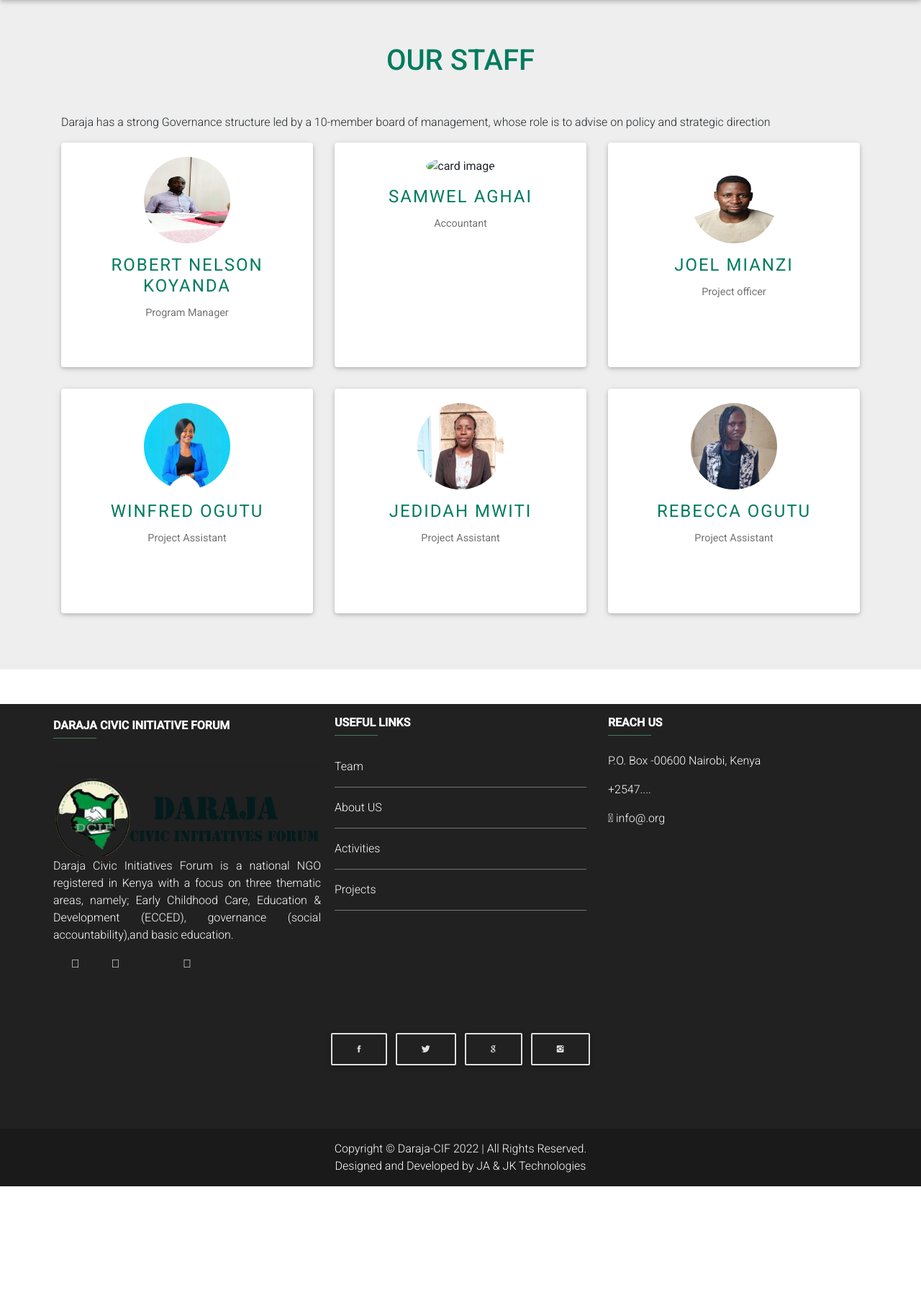
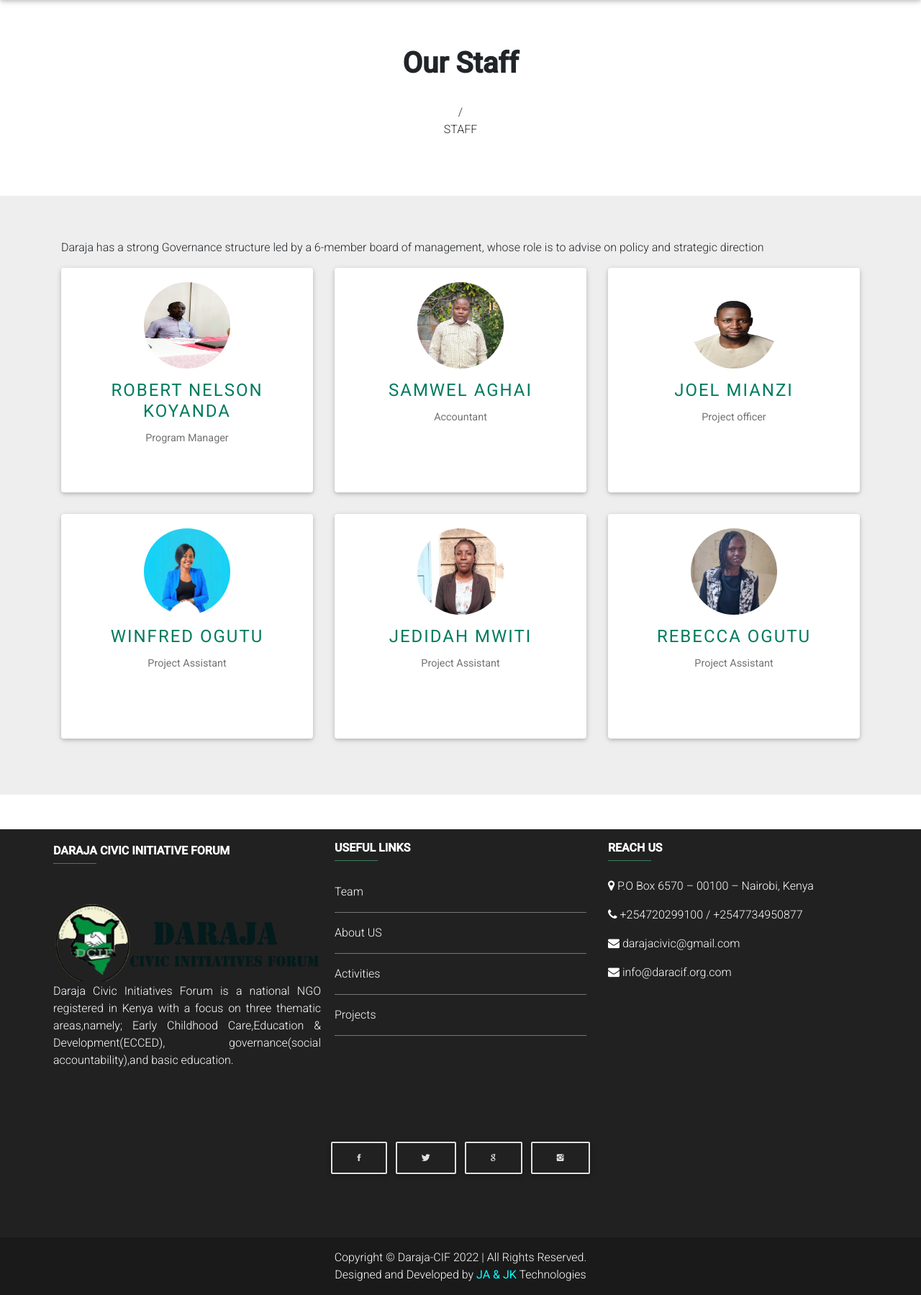
Before and after one commit to juma-moringa/Daraja-CIF, a Django app: page /staff/ in a window 1280 px wide. Shown: the part 82-1881 px from the top of the page at 72% size. Before the commit the page ends 1730 px from the top, so only its background shows below. Run offline with Django 3.2, Linux system fonts and the light colour scheme; some libraries are stand-ins or nearby versions; some web fonts are replaced.

Commit message:
updates doneto staff html

```diff
--- a/darajacifapp/templates/footer.html
+++ b/darajacifapp/templates/footer.html
@@ -18,16 +18,15 @@
                 <hr>
 
                 <img src="{% static 'assets/logo.png' %}" alt="" class="img-fluid mt-0 mb-0 footerlogo">
-                <p class="text-justify"> Daraja Civic Initiatives Forum is a national NGO registered in Kenya with a
+                <p class="text-justify">Daraja Civic Initiatives Forum is a national NGO registered in Kenya with a
                     focus on
-                    three thematic areas, namely; Early Childhood Care, Education & Development (ECCED),
-                    governance (social accountability),and basic education.
+                    three thematic areas,namely; Early Childhood Care,Education & Development(ECCED),
+                    governance(social accountability),and basic education.
                 </p>
                 <div class="col-md-6 col-lg-7 d-flex justify-content-around align-items-center w-75">
-                    <a class="fb-ic"><i class="fab fb fa-facebook-f white-text mr-4"> </i></a>
-                    <a class="tw-ic"><i class="fab tweet fa-twitter white-text mr-4"> </i></a>
-                    <a class="li-ic"><i class="fab linked fa-linkedin-in white-text mr-4"> </i></a>
-                    <a class="ins-ic"><i class="fab insta fa-instagram white-text"> </i></a>
+                    <!-- <a class="fb-ic"><i class="fa fb fa-facebook-f white-text mr-4"> </i></a>
+                    <a class="tw-ic"><i class="fa tweet fa-twitter white-text mr-4"> </i></a>
+                    <a class="ins-ic"><i class="fa insta fa-instagram white-text"> </i></a> -->
                 </div>
             </div>
 
@@ -55,9 +54,10 @@
                 <h6 class="text-uppercase font-weight-bold">Reach Us</h6>
                 <hr class="green darken-4 accent-2 mb-3 mt-0 d-inline-block mx-auto" style="width: 60px;">
                 <div class="contact">
-                    <p><i class="fal fa-map-marker-alt"></i> P.O. Box -00600 Nairobi, Kenya</p>
-                    <p><i class="fal fa-phone-volume"></i> +2547....</p>
-                    <p><i class="fal fa-envelope"></i> info@.org</p>
+                    <p><i class="fa fa-map-marker"></i> P.O Box 6570 – 00100 – Nairobi, Kenya</p>
+                    <p><i class="fa fa-phone"></i>  +254720299100 / +2547734950877 </p>
+                    <p><i class="fa fa-envelope"></i> darajacivic@gmail.com</p>
+                    <p><i class="fa fa-envelope"></i> info@daracif.org.com</p>
                 </div>
 
             </div>
@@ -66,15 +66,15 @@
 
     <section class=" text-center mb-4">
         <a class="btn btn-outline-light m-1" href="#!" role="button"><i class="icon ion-social-facebook"></i></a>
-        <a class="btn btn-outline-light m-1" href="#!" role="button"><i class="icon ion-social-twitter"></i></a>
-        <a class="btn btn-outline-light m-1" href="#!" role="button"><i class="icon ion-social-google"></i></a>
+        <a class="btn btn-outline-light m-1" href="https://twitter.com/CivicDaraja" role="button"><i class="icon ion-social-twitter"></i></a>
+        <a class="btn btn-outline-light m-1" mailto="darajacivic@gmail.com" role="button"><i class="icon ion-social-google"></i></a>
         <a class="btn btn-outline-light m-1" href="#!" role="button"><i class="icon ion-social-instagram"></i></a>
 
     </section>
     <div class="text-center p-3" style="background-color: rgba(0, 0, 0, 0.2);">
         Copyright © Daraja-CIF 2022 | All Rights Reserved. <br> Designed and Developed by
-        <a href="#" target='_blank'> JA & JK Technologies</a>
+        <a   href="#" target='_blank'> <b style="color:aqua">JA & JK</b> Technologies</a>
     </div>
 </footer>
 <a href="#" class="back-to-top d-flex align-items-center justify-content-center"><i
-        class="bi bi-arrow-up-short"></i></a>
+        class="fa fa-arrow-up-short"></i></a>
--- a/darajacifapp/templates/programs.html
+++ b/darajacifapp/templates/programs.html
@@ -1,6 +1,8 @@
 {% load static %}
 {% block content %}
+<h3 class="text-center" style="color: rgb(4, 190, 4)">Our programs</h3>
 <section class="programs">
+
   <div class="container program_container">
     <label class="accordion accordion--1" for="open-1">
       <input class="accordion__open" id="open-1" type="radio" name="acoordion-1">
--- a/darajacifapp/templates/staff.html
+++ b/darajacifapp/templates/staff.html
@@ -141,10 +141,11 @@
 
 </div>
 <!-- Team -->
+{% include 'headernav.html' with pagetitle='Our Staff' navtitle='staff' %}
 <section id="team" class="pb-5">
     <div class="container">
-        <h5 class="section-title h1">OUR STAFF</h5>
-        <p>Daraja has a strong Governance structure led by a 10-member board of management, whose role is to advise on
+
+        <p>Daraja has a strong Governance structure led by a 6-member board of management, whose role is to advise on
             policy and strategic direction</p>
         <div class="row">
             <!-- Team member -->
@@ -205,7 +206,7 @@
                         <div class="frontside">
                             <div class="card">
                                 <div class="card-body text-center">
-                                    <p><img class=" img-fluid" src="" alt="card image"></p>
+                                    <p><img class=" img-fluid" src="/static/assets/sam.jpeg" alt="card image"></p>
                                     <h4 class="card-title">SAMWEL AGHAI</h4>
                                     <p class="card-text">Accountant</p>
                                 </div>
--- a/static/css/program.css
+++ b/static/css/program.css
@@ -1,5 +1,5 @@
 .programs{
-    background-color: #09ac2c;
+    background-color: #e0e9e2;
     display: flex;
     justify-content: center;
     align-items: center;
```
Also changed, not shown: darajacifapp/templates/about.html (+52 -21 lines), darajacifapp/templates/contactus.html (+5 -4 lines), darajacifapp/templates/headernav.html (+0 -13 lines), static/assets/sam.jpeg (added).
